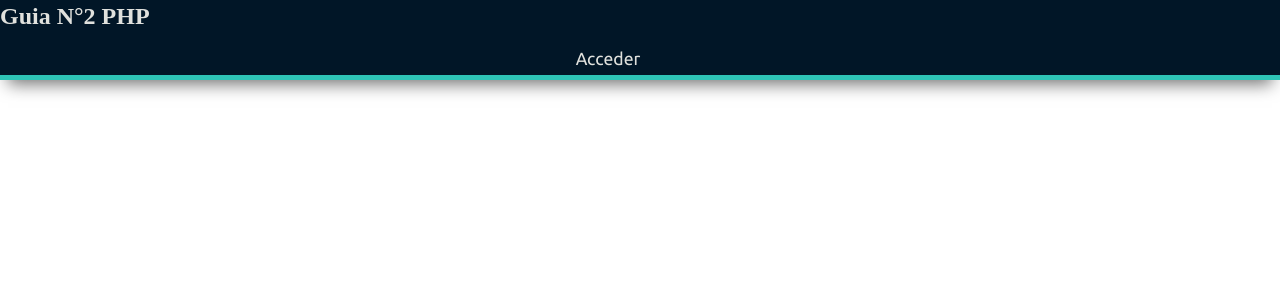
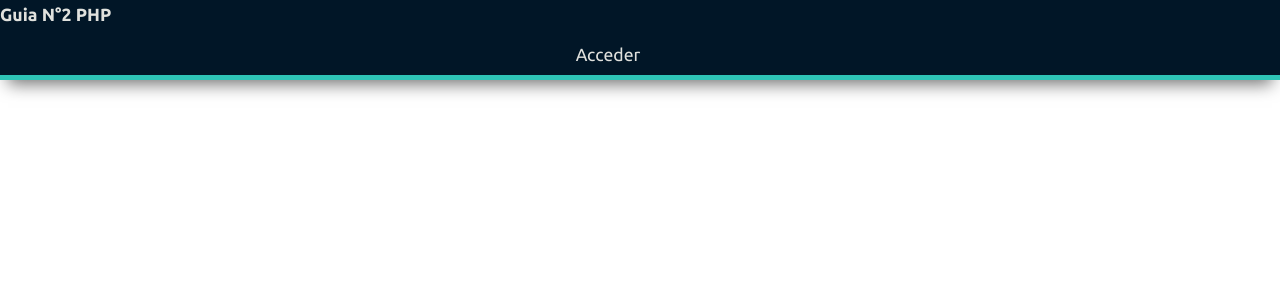
Before and after one commit to Galo98/Practicas-con-php, a PHP site: page / in a window 1280 px wide. Shown: the top 300 px of the page. Run offline with PHP 8.4, Linux system fonts and the light colour scheme.

Commit message:
cambiando fuente al titulo header

```diff
--- a/css/header.css
+++ b/css/header.css
@@ -16,6 +16,7 @@
     justify-items: center;
     text-align: center;
     grid-row: 1 /1;
+    font: var(--fuente-header-700);
 }
 
 .titulo-enlace{
--- a/vistaProfesor/css/header.css
+++ b/vistaProfesor/css/header.css
@@ -16,6 +16,7 @@
     justify-items: center;
     text-align: center;
     grid-row: 1 /1;
+    font: var(--fuente-header-700);
 }
 
 .titulo-enlace{
```
